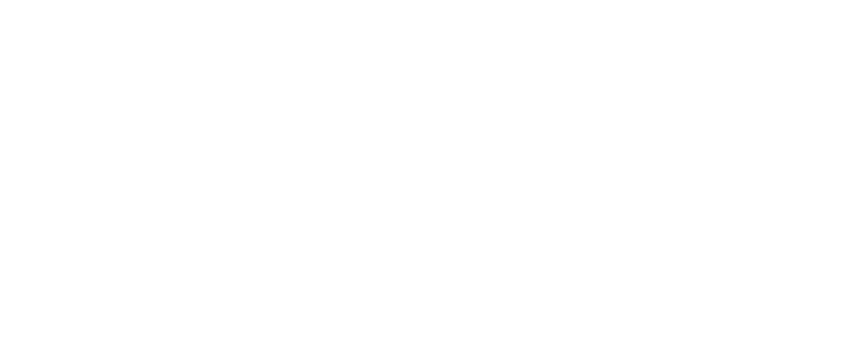
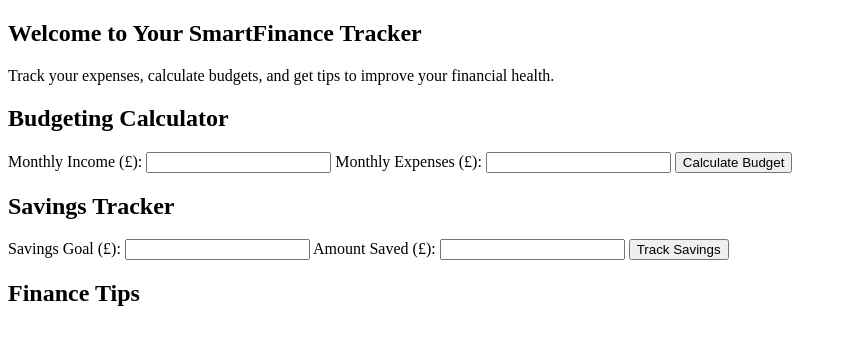
Before and after one commit to agodahdev/smartfinance, a plain HTML site: page index.html in a window 1280 px wide. Shown: the whole page, without its empty margins (0-847 px from the left). Drawn offline with Linux system fonts and the light colour scheme.

Commit message:
added budgeting and savings sections

```diff
--- a/index.html
+++ b/index.html
@@ -8,6 +8,58 @@
 <body>
 
     <main>
+        <!-- Introductory section -->
+        <section id-="intro">
+            <h2> Welcome to Your SmartFinance Tracker</h2>
+            <p>Track your expenses, calculate budgets, and get tips to improve your financial health.</p>
+
+        </section>
+
+        <!-- Budgeting calculator section -->
+        <section id="budgeting">
+            <h2>Budgeting Calculator</h2>
+            <form action="Budget-form">
+
+                <!-- Input field for monthly income -->
+                <label for="income">Monthly Income (£):</label>
+                <input type="number" id="income" name="expenses" required>
+
+                <!-- Input field for monthly expenses -->
+                 <label for="expenses">Monthly Expenses (£):</label>
+                 <input type="number" id="expenses" name="expenses" required>
+
+                <!-- Button to trigger budget calculations -->
+                 <button type="button" id="calculate">Calculate Budget</button>
+            </form>
+            <!-- Placeholder for displaying budget calculation results -->
+             <p id="budget-result"></p>
+        </section>
+
+        <!-- Savings tracker section-->
+        <section id="savings">
+            <h2>Savings Tracker</h2>
+            <form id="savings-form">
+
+                <!-- Input field for savings goal -->
+                <label for="goal">Savings Goal (£):</label>
+                <input type="number" id="goal" name="saved" required>
+
+                <!-- Input field for amount saved so far -->
+                 <label for="saved">Amount Saved (£):</label>
+                 <input type="number" id="saved" name="saved" required>
+
+                 <!-- Button to track savings progress -->
+                  <button type="button" id="tracker">Track Savings</button>
+            </form>
+            <!-- Placeholder for displaying savings tracking results-->
+                <p id="savings-result"></p>
+        </section>
+
+
+        <section>
+            <h2>Finance Tips</h2>
+
+        </section>
 
 
 
```
